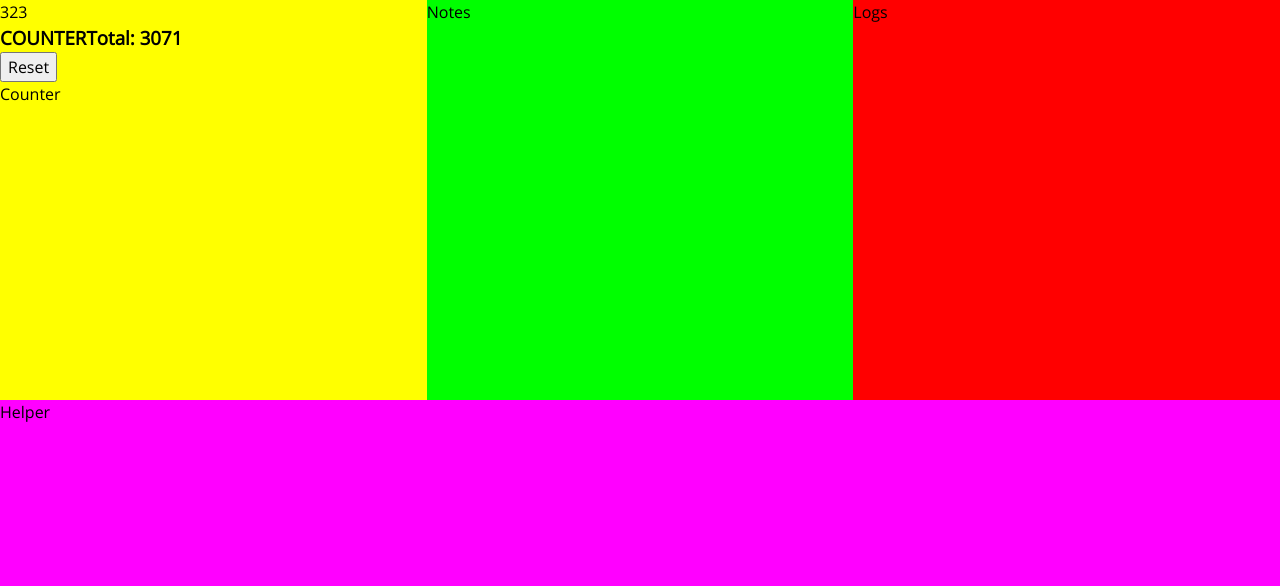
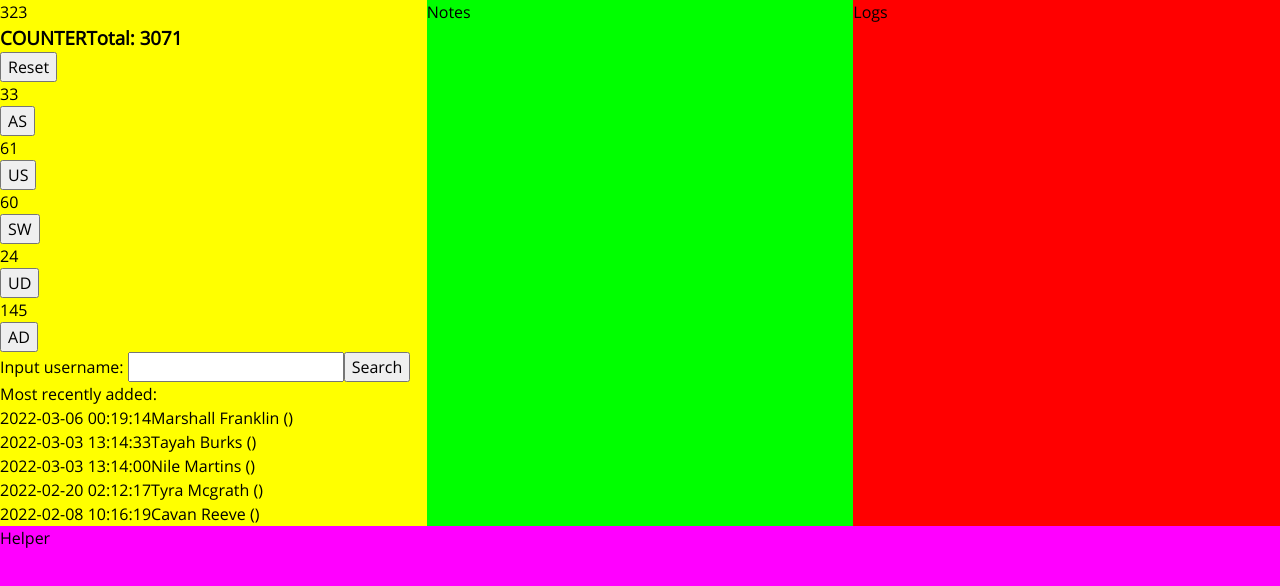
Before and after one commit to xkamui/Dashboard, a React (Create React App) app: page / in a window 1280 px wide. Shown: the top 586 px of the page. Built offline with nearby package versions, Linux system fonts and the light colour scheme.

Commit message:
HTML content for the counter component

```diff
--- /dev/null
+++ b/src/Counter/Chart.js
@@ -0,0 +1,19 @@
+import ChartBar from "./ChartBar";
+import RecentLogs from "./RecentLogs";
+import SearchBar from "./SearchBar";
+
+export default function Chart() {
+  return (
+    <div className="chart">
+      <div className="datas">
+        <ChartBar props={{ count: 33, key: "AS", height: 10.216718266254 }} />
+        <ChartBar props={{ count: 61, key: "US", height: 18.885448916409 }} />
+        <ChartBar props={{ count: 60, key: "SW", height: 18.575851393189 }} />
+        <ChartBar props={{ count: 24, key: "UD", height: 7.4303405572755 }} />
+        <ChartBar props={{ count: 145, key: "AD", height: 44.891640866873 }} />
+      </div>
+      <SearchBar />
+      <RecentLogs />
+    </div>
+  );
+}
--- /dev/null
+++ b/src/Counter/ChartBar.js
@@ -0,0 +1,17 @@
+export default function ChartBar({ props }) {
+  return (
+    <div className="col">
+      <div id="chartCurrentAS" className="cnt">
+        {props.count}
+      </div>
+      <div className="bar">
+        <div className="barre as" style={{ height: props.height + "%" }}></div>
+      </div>
+      <div className="btn">
+        <button className="addCounter" data-insert="1">
+          {props.key}
+        </button>
+      </div>
+    </div>
+  );
+}
--- /dev/null
+++ b/src/Counter/Header.js
@@ -0,0 +1,18 @@
+export default function Header() {
+  return (
+    <div className="board-header">
+      <div className="current">323</div>
+      <div className="title">
+        <h3>
+          COUNTER
+          <span>
+            Total: <span className="total-users">3071</span>
+          </span>
+        </h3>
+      </div>
+      <div className="reset">
+        <button className="reset-counter">Reset</button>
+      </div>
+    </div>
+  );
+}
--- /dev/null
+++ b/src/Counter/RecentLogs.js
@@ -0,0 +1,27 @@
+export default function RecentLogs() {
+  return (
+    <div className="logs">
+      <div className="header">Most recently added: </div>
+      <div className="log">
+        <span className="timestamp">2022-03-06 00:19:14</span>
+        <span className="charname">Marshall Franklin ()</span>
+      </div>
+      <div className="log">
+        <span className="timestamp">2022-03-03 13:14:33</span>
+        <span className="charname">Tayah Burks ()</span>
+      </div>
+      <div className="log">
+        <span className="timestamp">2022-03-03 13:14:00</span>
+        <span className="charname">Nile Martins ()</span>
+      </div>
+      <div className="log">
+        <span className="timestamp">2022-02-20 02:12:17</span>
+        <span className="charname">Tyra Mcgrath ()</span>
+      </div>
+      <div className="log">
+        <span className="timestamp">2022-02-08 10:16:19</span>
+        <span className="charname">Cavan Reeve ()</span>
+      </div>
+    </div>
+  );
+}
--- /dev/null
+++ b/src/Counter/SearchBar.js
@@ -0,0 +1,10 @@
+export default function SearchBar() {
+  return (
+    <div className="search">
+      <label forHtml="searchCockSucker">Input username: </label>
+      <input type="text" className="text" id="searchCockSucker" />
+      <button>Search</button>
+      <div id="autocompleteCockSuckers" className="autocomplete"></div>
+    </div>
+  );
+}
--- a/src/Counter/index.js
+++ b/src/Counter/index.js
@@ -1,23 +1,14 @@
 import "../assets/styles/Counter.css";
+import Chart from "./Chart";
+import Header from "./Header";
 
 export default function Counter() {
   return (
     <div id="count" className="board">
-      <div className="board-header">
-        <div className="current">323</div>
-        <div className="title">
-          <h3>
-            COUNTER
-            <span>
-              Total: <span className="total-users">3071</span>
-            </span>
-          </h3>
-        </div>
-        <div className="reset">
-          <button className="reset-counter">Reset</button>
-        </div>
+      <Header />
+      <div className="wrapper">
+          <Chart />
       </div>
-      <div className="wrapper">Counter</div>
     </div>
   );
 }
```
